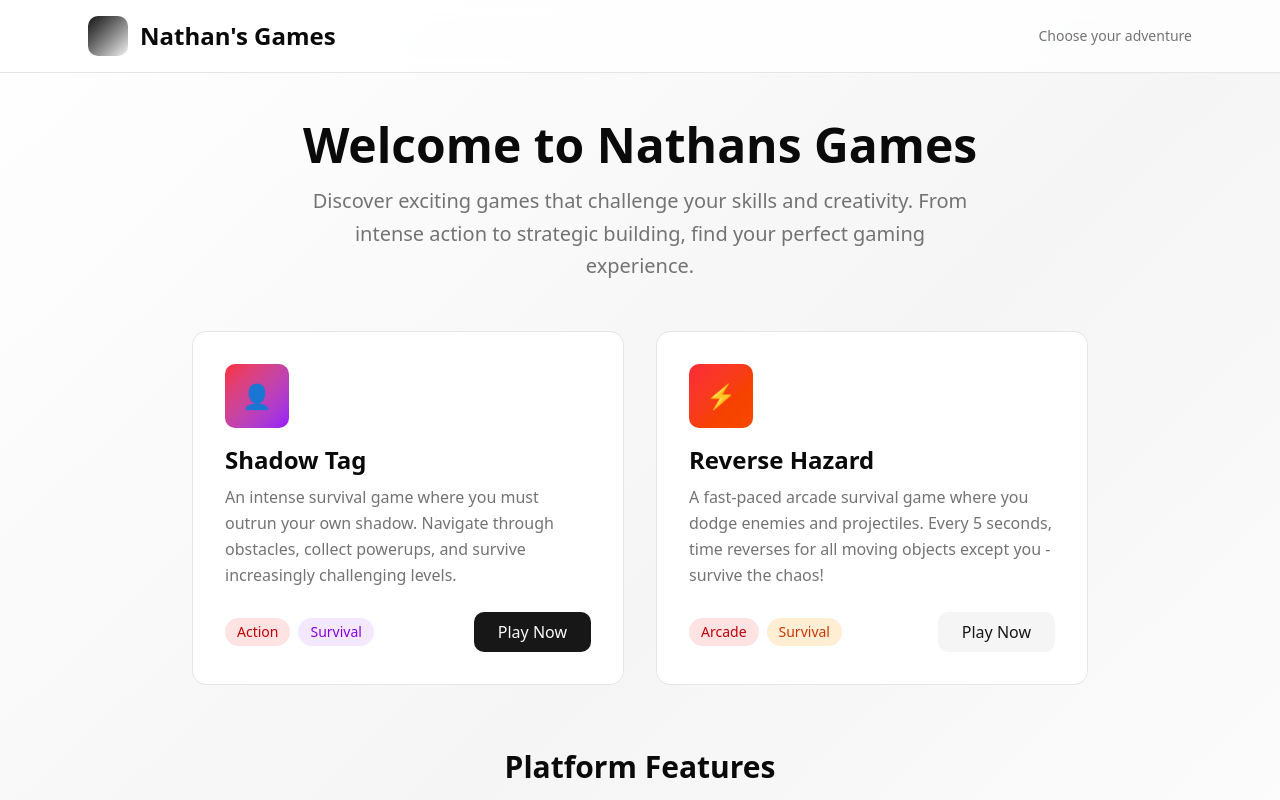
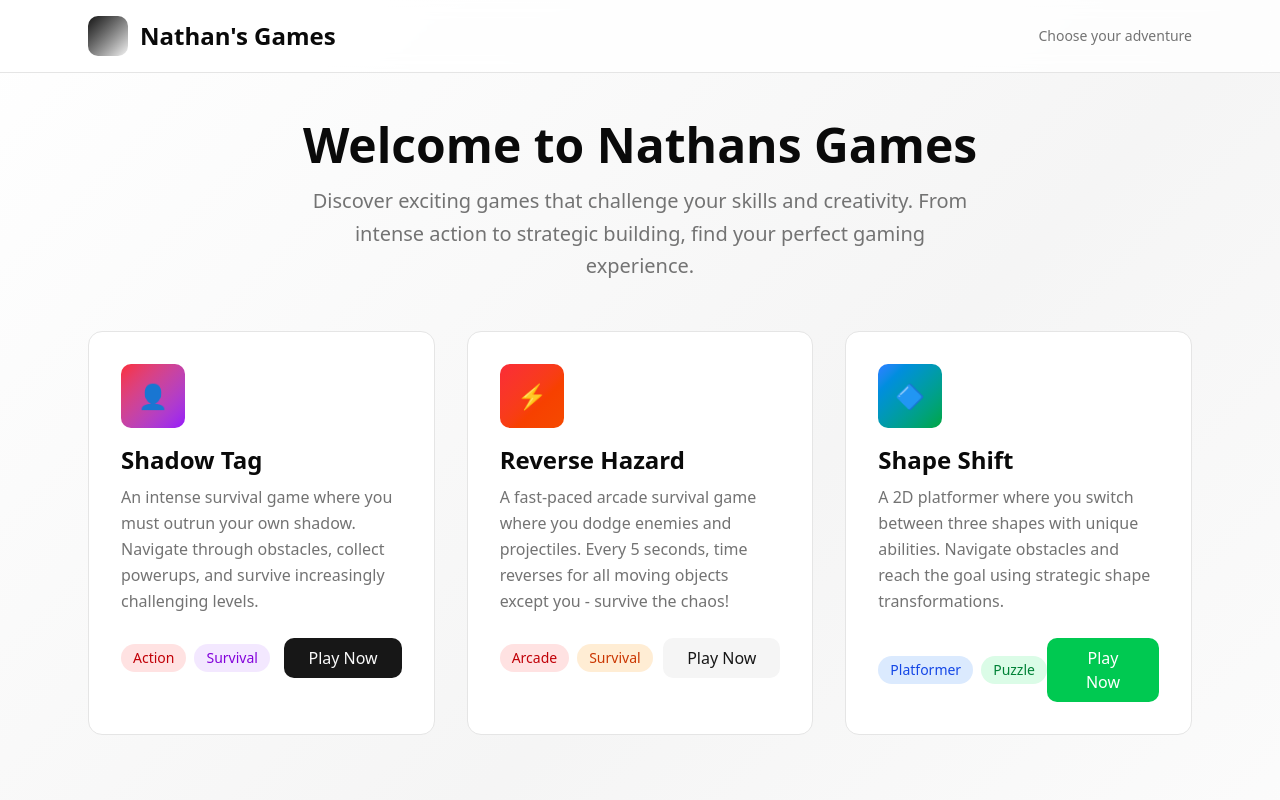
Before and after one commit to warmpikmin/Nathansgames, a Next.js app: page / in a window 1280 px wide. Shown: the top 800 px of the page. Built offline with nearby package versions, Linux system fonts and the light colour scheme.

Commit message:
Update page.tsx

```diff
--- a/app/page.tsx
+++ b/app/page.tsx
@@ -3,9 +3,10 @@
 import { useState } from "react"
 import ShadowTagGame from "../components/shadow-tag-game"
 import ReverseHazardGame from "../components/reverse-hazard-game"
+import ShapeShiftGame from "../components/shape-shift-game"
 
 export default function GamePlatform() {
-  const [selectedGame, setSelectedGame] = useState<"home" | "shadow-tag" | "reverse-hazard">("home")
+  const [selectedGame, setSelectedGame] = useState<"home" | "shadow-tag" | "reverse-hazard" | "shape-shift">("home")
 
   if (selectedGame === "shadow-tag") {
     return <ShadowTagGame onBack={() => setSelectedGame("home")} />
@@ -13,6 +14,10 @@ export default function GamePlatform() {
 
   if (selectedGame === "reverse-hazard") {
     return <ReverseHazardGame onBack={() => setSelectedGame("home")} />
+  }
+
+  if (selectedGame === "shape-shift") {
+    return <ShapeShiftGame onBack={() => setSelectedGame("home")} />
   }
 
   return (
@@ -38,7 +43,7 @@ export default function GamePlatform() {
           </p>
         </div>
 
-        <div className="grid md:grid-cols-2 gap-8 max-w-4xl mx-auto">
+        <div className="grid md:grid-cols-3 gap-8 max-w-6xl mx-auto">
           {/* Shadow Tag Game Card */}
           <div
             onClick={() => setSelectedGame("shadow-tag")}
@@ -94,6 +99,32 @@ export default function GamePlatform() {
               </button>
             </div>
           </div>
+
+          {/* Shape Shift Game Card */}
+          <div
+            onClick={() => setSelectedGame("shape-shift")}
+            className="group bg-card hover:bg-card/90 rounded-xl border border-border p-8 cursor-pointer transition-all duration-300 hover:scale-105 hover:shadow-xl hover:shadow-green-500/20"
+          >
+            <div className="mb-6">
+              <div className="w-16 h-16 bg-gradient-to-br from-blue-500 to-green-600 rounded-lg flex items-center justify-center mb-4 group-hover:scale-110 transition-transform">
+                <span className="text-white text-2xl">🔷</span>
+              </div>
+              <h3 className="text-2xl font-bold text-card-foreground mb-2">Shape Shift</h3>
+              <p className="text-muted-foreground leading-relaxed">
+                A 2D platformer where you switch between three shapes with unique abilities. Navigate obstacles and
+                reach the goal using strategic shape transformations.
+              </p>
+            </div>
+            <div className="flex items-center justify-between">
+              <div className="flex gap-2">
+                <span className="px-3 py-1 bg-blue-100 text-blue-700 rounded-full text-sm font-medium">Platformer</span>
+                <span className="px-3 py-1 bg-green-100 text-green-700 rounded-full text-sm font-medium">Puzzle</span>
+              </div>
+              <button className="px-6 py-2 bg-green-500 text-white rounded-lg font-medium hover:bg-green-600 transition-colors">
+                Play Now
+              </button>
+            </div>
+          </div>
         </div>
 
         <div className="mt-16 text-center">
```
